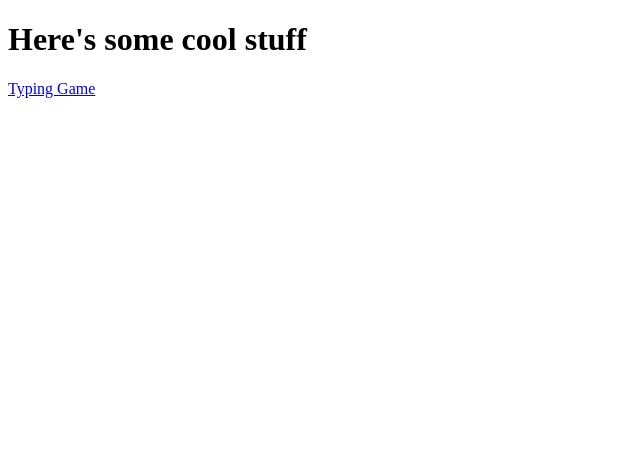
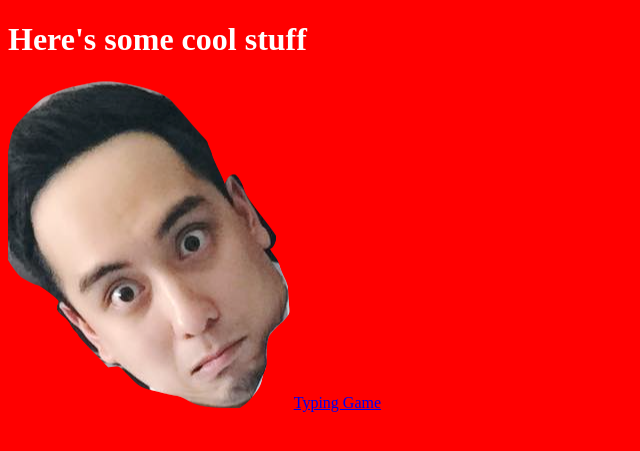
Before and after one commit to robbiealixsantos/the-traveling-repo, a Rails app: page / in a window 1280 px wide. Shown: the top 451 px of the page, without its empty margins (0-640 px from the left). Run offline with Rails 7, Linux system fonts and the light colour scheme; some libraries are stand-ins or nearby versions.

Commit message:
adds jquery event handlers for intro animation. adds image tag to welcome index. adds image to public/ images.

```diff
--- a/app/assets/javascripts/main.js
+++ b/app/assets/javascripts/main.js
@@ -3,5 +3,16 @@ $( document ).on('turbolinks:load', function(){
     if($('body').is('.typing')){
       typingGame();
     }
+    introFace();
   });
+
+
+
 });
+
+
+var introFace = function() {
+	  $('.intro').addClass('animated bounceInLeft');
+	  $('.intro').addClass('animated swing');
+
+}
--- /dev/null
+++ b/app/assets/stylesheets/welcome.css
@@ -0,0 +1,4 @@
+body {
+	background-color: red;
+	color: white;
+}
--- a/app/views/welcome/index.html.erb
+++ b/app/views/welcome/index.html.erb
@@ -1,3 +1,6 @@
 <h1>Here's some cool stuff</h1>
 
-<%= link_to "Typing Game", typing_path %>
+<div class="container">
+	<%= image_tag("ADMIN.png", class: "intro" ) %>
+	<%= link_to "Typing Game", typing_path %>
+</div>
```
Also changed, not shown: app/assets/images/ADMIN.png (renamed from public/ADMIN.png).
